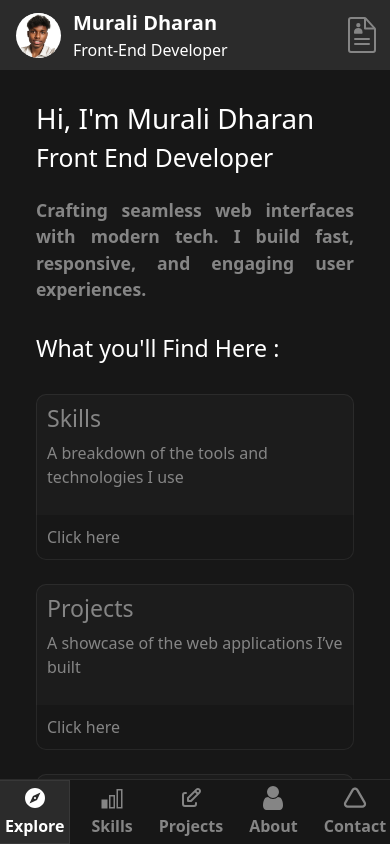
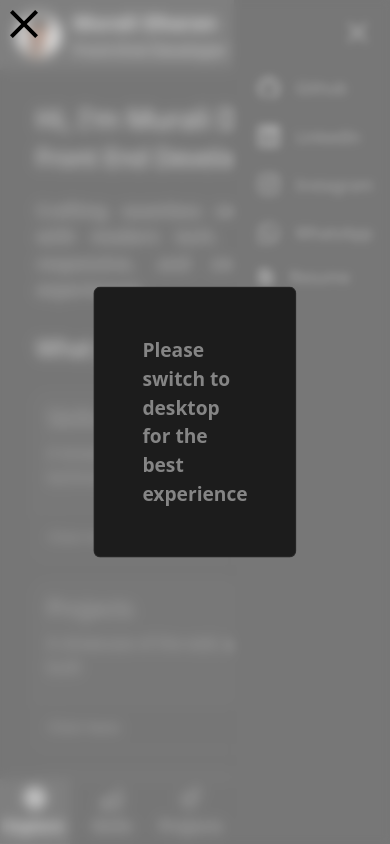
Before and after one commit to MD0516/Murali-Portfolio, a React (Vite) app: page / in a window 390 px wide. Shown: the top 844 px of the page. Built offline with nearby package versions, Linux system fonts and the light colour scheme.

Commit message:
mobile-links-added

```diff
--- a/src/Components/MobileHeader.jsx
+++ b/src/Components/MobileHeader.jsx
@@ -1,13 +1,6 @@
 import { useState } from 'react'
 import dp from '/Image/DP.webp?url'
-
 const MobileHeader = () => {
-  const [ clicked, setClicked ] = useState(false);
-
-  const handleClick = () =>{
-    setClicked(true);
-    setTimeout(() => setClicked(false), 3000)
-  }
   return (
     <div className='mobile-header p-2 d-flex justify-content-between align-items-center'>
         <div className='d-flex align-items-center gap-1 mx-2'>
@@ -19,12 +12,6 @@ const MobileHeader = () => {
                 <p className=''>Front-End Developer</p>
             </div>
         </div>
-        <div className=''>
-          <a href='/Resume.pdf' download='Murali-Dharan-Resume.pdf' className='text-decoration-none fw-semibold resume-btn' onClick={handleClick}>
-            {clicked ? <svg xmlns="http://www.w3.org/2000/svg" width="38" height="38" viewBox="0 0 24 24"><g stroke="currentColor" stroke-linecap="round" stroke-linejoin="round" stroke-width="2"><path fill="none" stroke-dasharray="14" stroke-dashoffset="14" d="M6 19h12"><animate fill="freeze" attributeName="stroke-dashoffset" dur="0.4s" values="14;0"/></path><path fill="currentColor" d="M12 4 h2 v6 h2.5 L12 14.5M12 4 h-2 v6 h-2.5 L12 14.5"><animate attributeName="d" calcMode="linear" dur="1.5s" keyTimes="0;0.7;1" repeatCount="indefinite" values="M12 4 h2 v6 h2.5 L12 14.5M12 4 h-2 v6 h-2.5 L12 14.5;M12 4 h2 v3 h2.5 L12 11.5M12 4 h-2 v3 h-2.5 L12 11.5;M12 4 h2 v6 h2.5 L12 14.5M12 4 h-2 v6 h-2.5 L12 14.5"/></path></g></svg> :
-            <svg xmlns="http://www.w3.org/2000/svg" width="40" height="40" viewBox="0 0 20 20"><g fill="none"><path fill="currentColor" d="M6.5 12.5a.5.5 0 0 1 0-1h7a.5.5 0 0 1 0 1h-7Zm0 2.5a.5.5 0 0 1 0-1h7a.5.5 0 0 1 0 1h-7Z"/><path fill="currentColor" fill-rule="evenodd" d="M11.185 1H4.5A1.5 1.5 0 0 0 3 2.5v15A1.5 1.5 0 0 0 4.5 19h11a1.5 1.5 0 0 0 1.5-1.5V7.202a1.5 1.5 0 0 0-.395-1.014l-4.314-4.702A1.5 1.5 0 0 0 11.185 1ZM4 2.5a.5.5 0 0 1 .5-.5h6.685a.5.5 0 0 1 .369.162l4.314 4.702a.5.5 0 0 1 .132.338V17.5a.5.5 0 0 1-.5.5h-11a.5.5 0 0 1-.5-.5v-15Z" clip-rule="evenodd"/><path stroke="currentColor" stroke-linecap="round" stroke-linejoin="round" d="M11.5 2.1v4.7h4.7"/><path fill="currentColor" d="M8.134 6.133a1.067 1.067 0 1 0 0-2.133a1.067 1.067 0 0 0 0 2.133Z"/><path fill="currentColor" fill-rule="evenodd" d="M10.266 8.444c0-1.134-.955-1.955-2.133-1.955S6 7.309 6 8.444v.534a.356.356 0 0 0 .356.355h3.555a.356.356 0 0 0 .355-.355v-.534Z" clip-rule="evenodd"/></g></svg>}
-          </a>
-        </div>
     </div>
   )
 }
--- a/src/Layout/Layout.jsx
+++ b/src/Layout/Layout.jsx
@@ -1,10 +1,11 @@
-import { useEffect, useLayoutEffect, useRef, useState } from 'react'
+import { use, useEffect, useLayoutEffect, useRef, useState } from 'react'
 import Sidebar from '../Components/Sidebar'
 import { Outlet } from 'react-router-dom'
 import { useLocation } from 'react-router-dom'
 import LoadingBar from 'react-top-loading-bar'
 import MobileHeader from '../Components/MobileHeader'
 import MobileNav from '../Components/MobileNav'
+import { motion } from 'framer-motion'
 
 const Layout = () => {
 
@@ -22,7 +23,7 @@ const Layout = () => {
   }, [location]);
 
   useLayoutEffect(() => {
-    const mediaQuery = window.matchMedia('(max-width: 768px)');
+    const mediaQuery = window.matchMedia('(max-width: 769px)');
 
     const handleResize = () => {
       setIsMobile(mediaQuery.matches);
@@ -35,22 +36,89 @@ const Layout = () => {
     return () => mediaQuery.removeEventListener('change', handleResize);
   }, []);
 
+  const [ atLoad, setAtLoad ] = useState(false);
+
+  useEffect(() => {
+    const handleLoad = () => {
+      if (isMobile) {
+        setAtLoad(true);
+      }
+    };
+
+    if (document.readyState === 'complete') {
+      handleLoad(); // page already loaded
+    } else {
+      window.addEventListener('load', handleLoad);
+    }
+
+    return () => {
+      window.removeEventListener('load', handleLoad);
+    };
+  }, [ isMobile]);
+
+  useEffect(() => {
+    if ( atLoad ) {
+      document.body.style.overflow = 'hidden'; // Prevent scrolling when popup is open
+    } else {
+      document.body.style.overflow = 'auto'; // Allow scrolling when popup is closed
+    }
+  }, [atLoad]);
+
+  const [ clicked, setClicked ] = useState(true);
 
   return (
     <>
       <LoadingBar color='#7c7b7b' ref={ref} height={2} background='transparent' shadow={false} />
       <div className='d-flex flex-column flex-md-row'>
         <div>
-            {isMobile && <MobileHeader />}
+          {isMobile &&
+           <div>
+            <MobileHeader />
+            <div className='mobile-menu' onClick={() => setClicked(!clicked)}>
+              <svg xmlns="http://www.w3.org/2000/svg" width="38" height="38" viewBox="0 0 20 20"><path fill="currentColor" fill-rule="evenodd" d="M3 5a1 1 0 0 1 1-1h12a1 1 0 1 1 0 2H4a1 1 0 0 1-1-1Zm0 5a1 1 0 0 1 1-1h12a1 1 0 1 1 0 2H4a1 1 0 0 1-1-1Zm6 5a1 1 0 0 1 1-1h6a1 1 0 1 1 0 2h-6a1 1 0 0 1-1-1Z" clip-rule="evenodd"/></svg>
+            </div>
+           </div> }
           { !isMobile && <Sidebar />}
         </div>
-          <div className={`flex-grow-1 p-4 ${isMobile ? 'mobile-content' : ''} app-wrapper`} style={{marginLeft: !isMobile ? 280 : null}}>
+        <div className={`flex-grow-1 p-4 ${isMobile ? 'mobile-content' : ''} app-wrapper  overflow-hidden h-100`} style={{marginLeft: !isMobile ? 280 : null}}>
           <Outlet />
         </div>
         <div>
           {isMobile && <MobileNav />}
         </div>
       </div>
+      { atLoad && isMobile && <div className='popup-open ' onClick={() => setAtLoad(false)}>
+        <div className="close"><svg xmlns="http://www.w3.org/2000/svg" className='' width="48" height="48" viewBox="0 0 24 24"><path fill="" d="M19 6.41L17.59 5L12 10.59L6.41 5L5 6.41L10.59 12L5 17.59L6.41 19L12 13.41L17.59 19L19 17.59L13.41 12L19 6.41Z"/></svg></div>
+      </div> }
+      {atLoad && isMobile && <div className='mobile-popup custom-color-responsiveness p-5 fw-bold'>Please switch to desktop for the best experience</div>}
+      { clicked && isMobile &&
+        <>
+          <motion.div initial={{ opacity: 0, x: -20}} animate={{ opacity:1, x: 0}} exit={{ opacity: 0, x: -20}} transition={{ duration: 0.1, ease: 'linear'}} className='custom-blur' onClick={() => setClicked(false)} ></motion.div>
+          <motion.div initial={{ opacity: 0, x: 20}} animate={{ opacity:1, x: 0}} exit={{ opacity: 0, x: 20}} transition={{ duration: 0.1, ease: 'linear'}} className='mobile-menu-popup'>
+            <div className='mobile-menu-close' onClick={() => setClicked(false)}>
+              <svg xmlns="http://www.w3.org/2000/svg"  width="35" height="35" viewBox="0 0 24 24"><path fill="#858585" d="M19 6.41L17.59 5L12 10.59L6.41 5L5 6.41L10.59 12L5 17.59L6.41 19L12 13.41L17.59 19L19 17.59L13.41 12L19 6.41Z"/></svg>
+            </div>
+            <div className=' d-flex flex-column gap-3 p-4 mt-5 mobile-links'>
+                <a href="https://github.com/MD0516" target='_blank' rel="noopener noreferrer" style={{color: '#858585'}} className='text-decoration-none'>
+                  <i className='bi bi-github fs-4 '></i> <span>Github</span>
+                </a>
+                <a href="https://www.linkedin.com/in/murali-dharan-30163a248/" target='_blank' rel="noopener noreferrer" style={{color: '#858585'}} className='text-decoration-none'>
+                  <i className='bi bi-linkedin fs-4'></i> <span>LinkedIn</span>
+                </a>
+                <a href="https://www.instagram.com/hatetosocializ.e/" target='_blank' rel="noopener noreferrer" style={{color: '#858585'}} className='text-decoration-none'>
+                  <i className='bi bi-instagram fs-4'></i> <span>Instagram</span>
+                </a>
+                <a href="https://wa.me/919941161100?text=Hi%20Murali%2C%20I%20came%20across%20your%20portfolio%20and%20I'm%20interested%20in%20your%20work.%20Can%20we%20talk%3F" target='_blank' rel="noopener noreferrer" style={{color: '#858585'}} className='text-decoration-none'>
+                  <i className='bi bi-whatsapp fs-4'></i> <span>WhatsApp</span>
+                </a>
+                <a href='/Resume.pdf' download='Murali-Dharan-Resume.pdf' target='_blank' className='text-decoration-none resume-download' style={{color: '#858585'}} >
+                  <svg xmlns="http://www.w3.org/2000/svg" width="24" height="24" viewBox="0 0 14 14"><path fill="currentColor" fill-rule="evenodd" d="M1.44.44A1.5 1.5 0 0 1 2.5 0h6a.5.5 0 0 1 .354.146l4 4A.5.5 0 0 1 13 4.5v8a1.5 1.5 0 0 1-1.5 1.5h-9A1.5 1.5 0 0 1 1 12.5v-11c0-.398.158-.78.44-1.06m5.747 10.502l.104-.104c.116-.076.216-.176.292-.292l1.854-1.854a.625.625 0 0 0-.442-1.067h-1.25V4a1 1 0 0 0-2 0v3.625h-1.25a.625.625 0 0 0-.442 1.067l1.854 1.854c.076.116.176.216.292.292l.104.104a.625.625 0 0 0 .884 0" clip-rule="evenodd"/></svg>
+                  <span>Resume</span>
+                </a>
+              </div>
+          </motion.div>
+        </>
+      }
     </>
   )
 }
--- a/src/index.css
+++ b/src/index.css
@@ -619,6 +619,87 @@ body {
   transition: all .8 ease-in-out;
 }
 
+.mobile-popup {
+  width: fit-content;
+  position: fixed;
+  top: 50%;
+  left: 50%;
+  transform: translate(-50%, -50%);
+  margin: 0 auto;
+  border: #7c7b7b2a 1px solid;
+  border-radius: 7px;
+  background-color: #1c1c1c;
+  z-index: 10000;
+  font-size: 1.2rem;
+}
+
+.popup-open {
+  position: fixed;
+  top: 0;
+  left: 0;
+  width: 100%;
+  height: 100%;
+  z-index: 9999;
+  background-color: #cfcfcf85;
+  backdrop-filter: blur(5px) !important;
+}
+
+.close,
+.close svg {
+  background-color: transparent !important;
+}
+
+.mobile-menu ,
+.mobile-menu svg {
+  background-color: transparent !important;
+  cursor: pointer;
+}
+
+.mobile-menu {
+  position: fixed;
+  top: 15px;
+  right: 15px;
+  z-index: 1000;
+  color: #fff;
+}
+
+.mobile-menu-popup {
+  position: fixed;
+  top: 0;
+  right: 0;
+  width: 40%;
+  height: 100%;
+  z-index: 9998;
+  background-color: #171717;
+  backdrop-filter: blur(5px) !important;
+}
+
+.mobile-links a span {
+  padding: 0 1rem;
+}
+
+.mobile-links a {
+  display: flex;
+  align-items: center;
+}
+
+.mobile-menu-close {
+  position: fixed;
+  top: 15px;
+  right: 15px;
+  z-index: 1000;
+}
+
+.custom-blur {
+  position: fixed;
+  top: 0;
+  left: 0;
+  width: 60%;
+  height: 100%;
+  z-index: 9998;
+  background-color: #1717170e;
+  backdrop-filter: blur(5px) !important;
+}
 
 @media (min-width: 768px) {
   .active {
```
Lines whose indentation alone changed are shown as unchanged.
